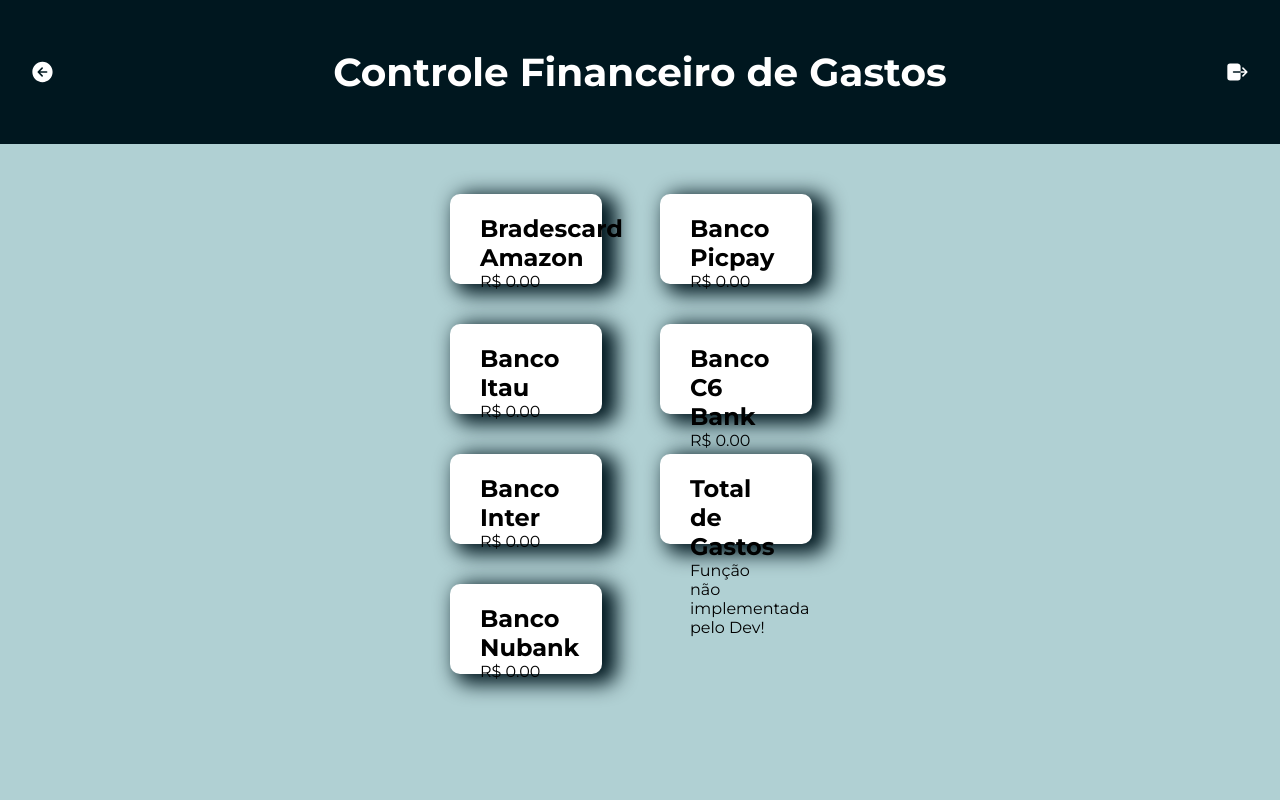
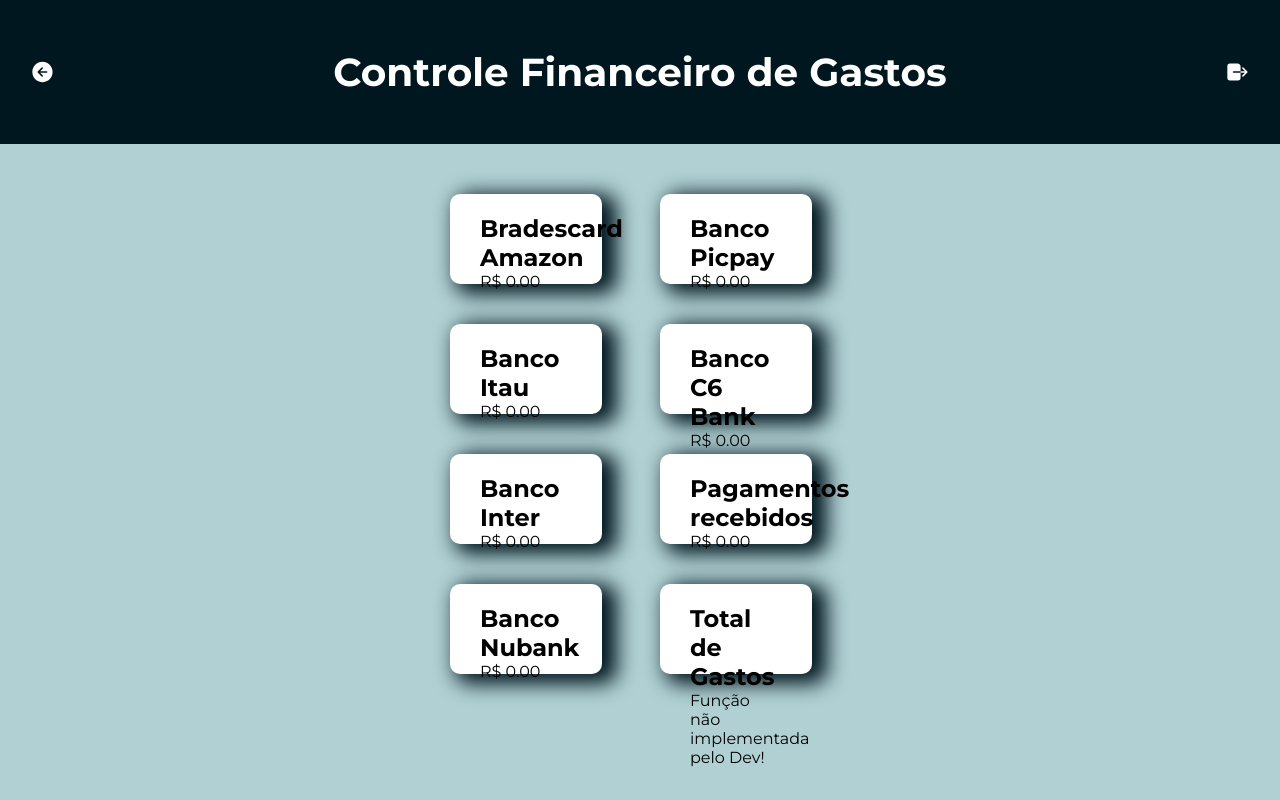
Before and after one commit to danielcampl/finance-dashboard, a React (Create React App) app: page /expenses in a window 1280 px wide. Built offline with nearby package versions, Linux system fonts and the light colour scheme.

Commit message:
Implement transactions received

```diff
--- a/src/App.js
+++ b/src/App.js
@@ -25,6 +25,7 @@
         <Route path="/inter" exact element={<Bank transaction='transactionsInter' name='Inter' />} />
         <Route path="/picpay" exact element={<Bank transaction='transactionsPicpay' name='Picpay' />} />
         <Route path="/c6" exact element={<Bank transaction='transactionsC6' name='C6 Bank' />} />
+        <Route path="/received" exact element={<Bank transaction='transactionsReceived' name='Pagamentos recebidos' />} />
         <Route path="*" element={<Login />} />
       </Routes>
     </Router>
--- a/src/components/Expenses.jsx
+++ b/src/components/Expenses.jsx
@@ -52,6 +52,7 @@
                             <BankCards transaction='transactionsNubank' link='nubank' name='Banco Nubank' />
                             <BankCards transaction='transactionsPicpay' link='picpay' name='Banco Picpay' />
                             <BankCards transaction='transactionsC6' link='c6' name='Banco C6 Bank' />
+                            <BankCards transaction='transactionsReceived' link='received' name='Pagamentos recebidos' />
                             <TotalPayments name='Total de Gastos' />
                         </div>
                     </div>
--- a/src/pages/Dashboard/Dashboard.jsx
+++ b/src/pages/Dashboard/Dashboard.jsx
@@ -45,7 +45,7 @@
                         </div>
                         <div className='container-value-dash'>
                             <div className='container-bankcard-dashboard' onClick={goToExpenses}>
-                                <h1>Gastos do Mês</h1>
+                                <h1>Financeiros do Mês</h1>
                             </div>
                             {/* <div className='container-bankcard-dashboard' onClick={goToInvest}>
                                 <h1>Investimentos</h1>
```
